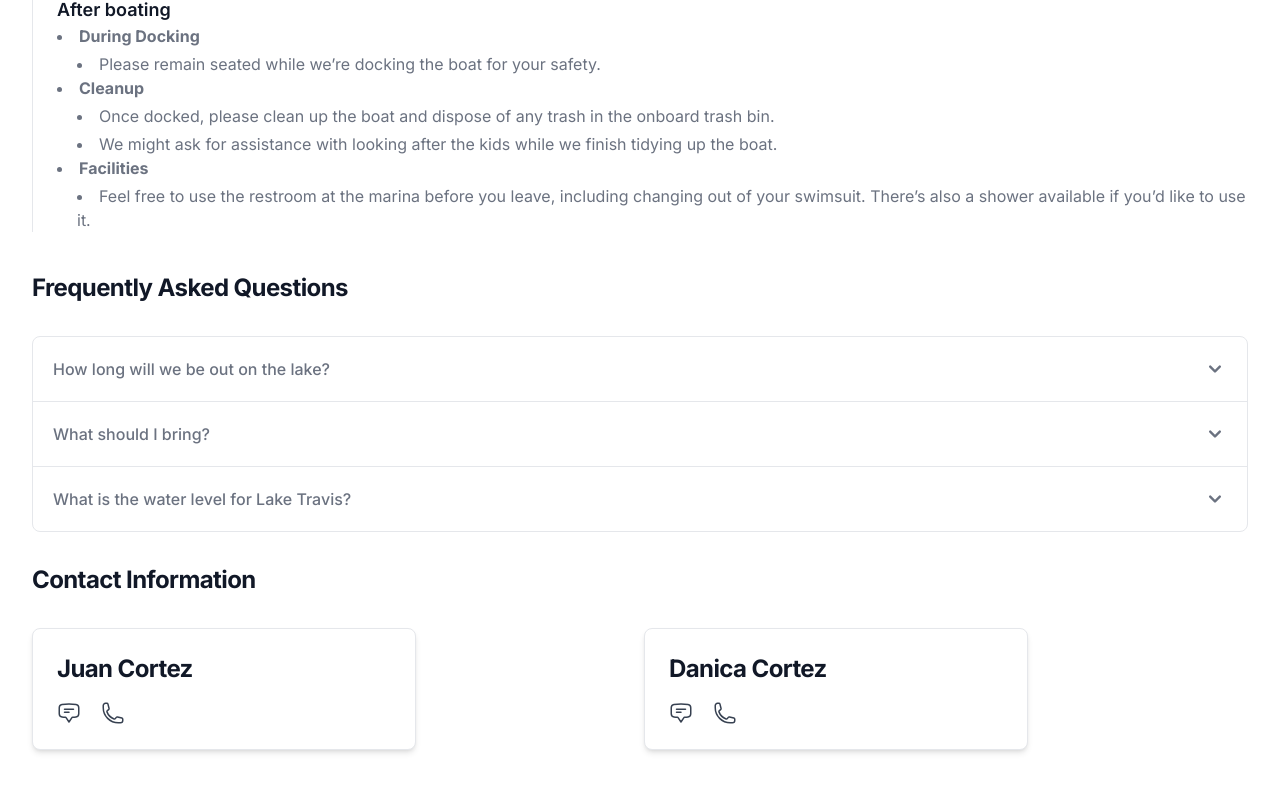
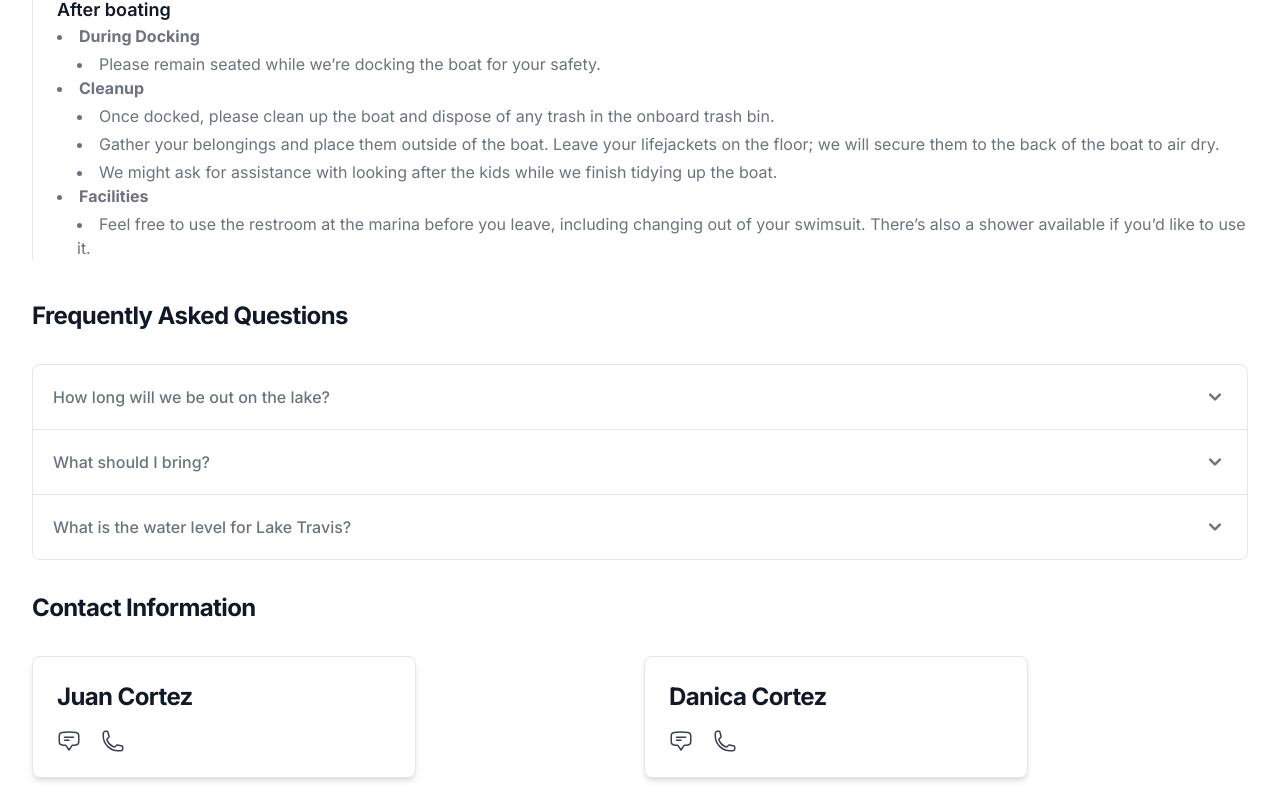
Before and after one commit to danicarcortez/sir-harris-cortez, a Next.js app: page / in a window 1280 px wide. Shown: the part 2760-3570 px from the top of the page. Before the commit the page ends 3542 px from the top, so only its background shows below. Built offline with nearby package versions, Linux system fonts and the light colour scheme.

Commit message:
additional

```diff
--- a/app/page.tsx
+++ b/app/page.tsx
@@ -67,6 +67,12 @@ const ContactCard = ({ name, phoneNumber }: { name: string; phoneNumber: string
       </a>
     </section>
   </Card>
+);
+
+const Link = ({ href, text, ...rest }: { href: string; text: string; target?: string }) => (
+  <a className="text-blue-600 dark:text-blue-500 hover:underline" target="_blank" href={href} {...rest}>
+    {text}
+  </a>
 );
 
 export default function Home() {
@@ -328,6 +334,10 @@ export default function Home() {
                   </ListItem>
                   <List nested>
                     <ListItem>Once docked, please clean up the boat and dispose of any trash in the onboard trash bin.</ListItem>
+                    <ListItem>
+                      Gather your belongings and place them outside of the boat. Leave your lifejackets on the floor; we will secure them to the back of the
+                      boat to air dry.
+                    </ListItem>
                     <ListItem>We might ask for assistance with looking after the kids while we finish tidying up the boat.</ListItem>
                   </List>
                 </List>
@@ -378,11 +388,7 @@ export default function Home() {
             <AccordionTitle>What is the water level for Lake Travis?</AccordionTitle>
             <AccordionContent>
               <p className="mb-2 text-gray-500 dark:text-gray-400">
-                You can view lake levels{' '}
-                <a className="text-blue-600 dark:text-blue-500 hover:underline" target="_blank" href="https://www.golaketravis.com/waterlevel/">
-                  here
-                </a>
-                .
+                You can view lake levels <Link text="here" target="_blank" href="https://www.golaketravis.com/waterlevel/" />.
               </p>
             </AccordionContent>
           </AccordionPanel>
```
